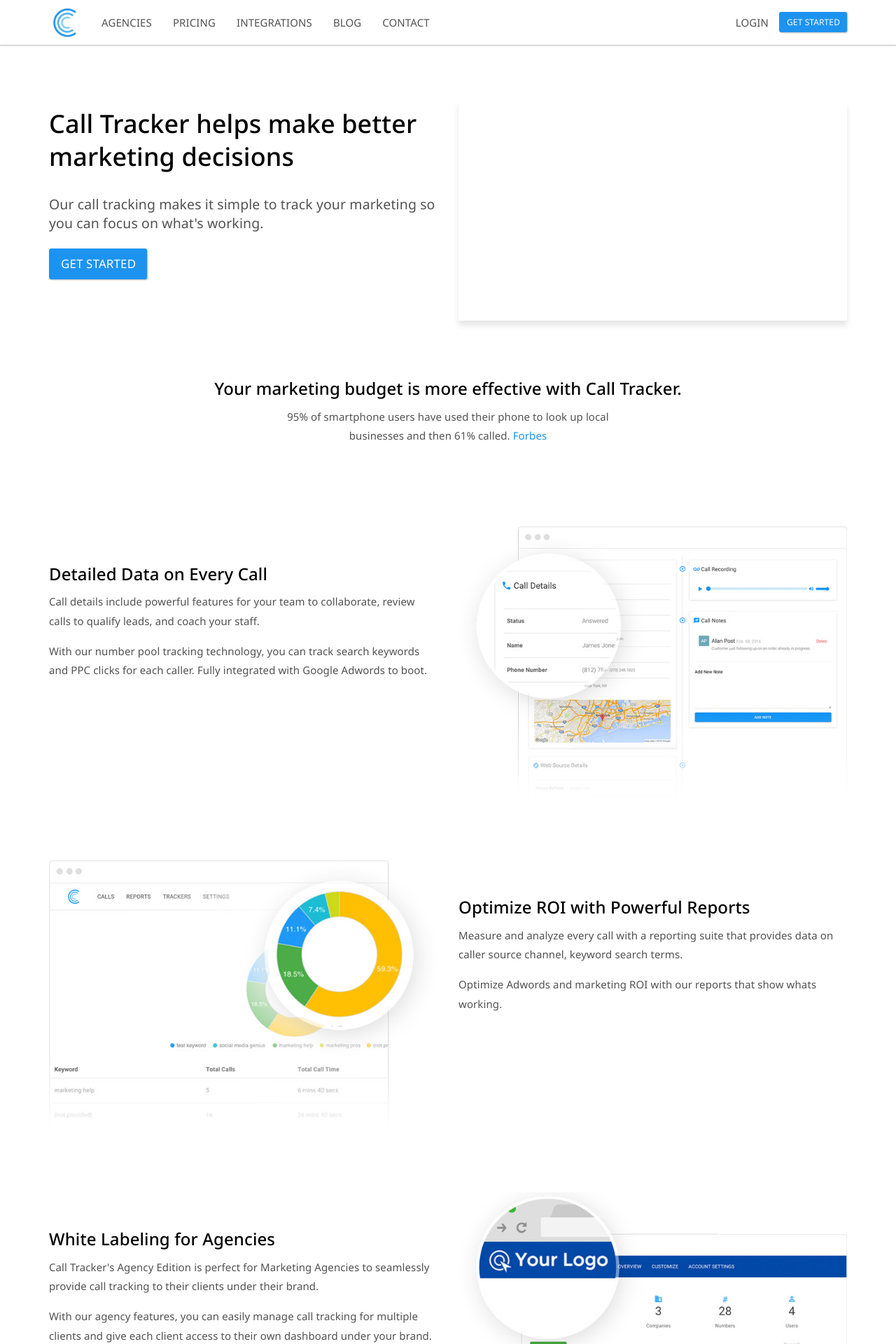
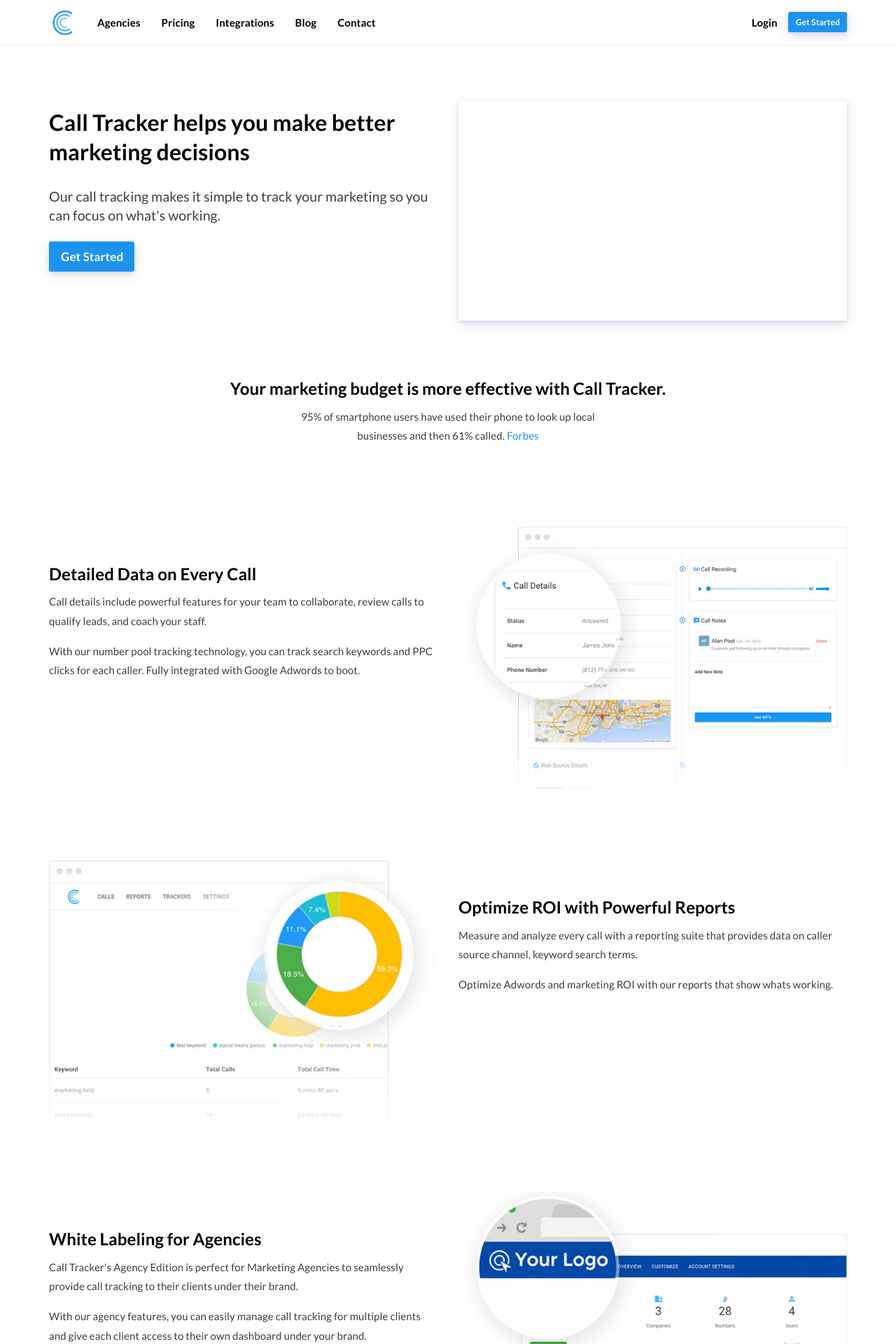
Before and after one commit to sumonst21/calltrackerio-site, a Jekyll site: the page built from index.html, in a window 1280 px wide. Shown: the top 1920 px of the page at 70% size. Built offline with Jekyll 4.4.1, drawn with Linux system fonts in a browser that asks for light colours; a script that is not in the unit is left out.

Commit message:
style updates

```diff
--- a/css/_bootswatch.scss
+++ b/css/_bootswatch.scss
@@ -2,7 +2,7 @@
 // Bootswatch
 // -----------------------------------------------------
 
-@import url(https://fonts.googleapis.com/css?family=Noto+Sans:400,500,700,400italic,700italic&subset=greek,latin);
+@import url('https://fonts.googleapis.com/css?family=Lato:400,400i,700,900');
 
 // Navbar =====================================================================
 
--- a/css/bootstrap/_variables.scss
+++ b/css/bootstrap/_variables.scss
@@ -10,7 +10,7 @@
 $gray-base:              #000;
 $gray-darker:            lighten($gray-base, 13.5%); // #222
 $gray-dark:              #212121;
-$gray:                   #525252;
+$gray:                   #3d3d3d;
 $gray-light:             #bbb;
 $gray-lighter:           lighten($gray-base, 93.5%); // #eee
 
@@ -42,7 +42,7 @@
 //
 //## Font, line-height, and color for body text, headings, and more.
 
-$font-family-sans-serif:  "Roboto", "Helvetica Neue", Helvetica, Arial, sans-serif;
+$font-family-sans-serif:  'Lato', Helvetica, Arial, sans-serif;
 $font-family-serif:       Georgia, "Times New Roman", Times, serif;
 //** Default monospace fonts for `<code>`, `<kbd>`, and `<pre>`.
 $font-family-monospace:   Menlo, Monaco, Consolas, "Courier New", monospace;
@@ -68,7 +68,7 @@
 $headings-font-family:    inherit;
 $headings-font-weight:    400;
 $headings-line-height:    1.1;
-$headings-color:          #444;
+$headings-color:          #000;
 
 
 //== Iconography
--- a/css/integrations-styles.scss
+++ b/css/integrations-styles.scss
@@ -45,7 +45,7 @@
 .integration-listing-item-header {
     margin: 15px 10px 0;
     font-size: 16px;
-    color: #666;
+    color: $headings-color;
 }
 
 .integration-listing-item-excerpt {
@@ -55,7 +55,7 @@
   margin-top: 5px;
   overflow: hidden;
   font-size: 13px;
-  color: #666;
+  color: $text-color;
 }
 
 .integration-details-title {
--- a/css/style.scss
+++ b/css/style.scss
@@ -14,7 +14,7 @@
 // add more css stuff here
 body {
   font-size: 15px;
-  font-family: 'Noto Sans', sans-serif;
+  font-family: 'Lato', sans-serif;
 }
 
 body article.post {
@@ -26,16 +26,17 @@
 h1, h2, h3, h4, h5, h6 {
     color: #000;
     line-height: 1.3;
-    font-weight: 500;
+    font-weight: 700;
 }
 .wistia_embed {
-	box-shadow: 0 7px 8px rgba(0,0,0,.1);
+	box-shadow: 0 2px 4px 0 rgba(136, 144, 195, 0.2), 0 5px 15px 0 rgba(37, 44, 97, 0.15);
 }
 .w-80 {
   width: 80px;
 }
 .heading-hero {
-  font-size: 36px;
+  font-size: 32px;
+  font-weight: 700;
 }
 .post-preview a:hover {
   text-decoration: none;
@@ -132,6 +133,11 @@
 /* -----------------------------------------------
  * Button Styles
  * --------------------------------------------- */
+.btn {
+    text-transform: none;
+    font-weight: 700;
+    box-shadow: 0 2px 4px 0 rgba(136, 144, 195, 0.2), 0 5px 15px 0 rgba(37, 44, 97, 0.15);
+}
 .btn-default {
   color: $brand-primary !important;
 }
@@ -158,6 +164,7 @@
 .navbar {
   margin-bottom: 0px;
   border-radius: 0px;
+  box-shadow: 0 1px 2px 0 rgba(136, 144, 195, 0.2);
 }
 
 .navbar-default .navbar-nav > .active > a, .navbar-default .navbar-nav > .active > a:hover, .navbar-default .navbar-nav > .active > a:focus {
@@ -174,8 +181,8 @@
 }
 
 .navbar-nav > li > a {
-  text-transform: uppercase;
-  color: $text-color;
+  color: $headings-color;
+  font-weight: 700;
 }
 
 .navbar-brand {
@@ -199,7 +206,8 @@
 }
 
 .navbar-brand > img {
-    height: 45px;
+    height: 39px;
+    margin-top: 3px;
 }
 .navbar-brand > p > span {
   color: $brand-primary;
--- a/index.html
+++ b/index.html
@@ -16,7 +16,7 @@
 	<div class="container">
 		<div class="row p-b-10 m-t-40">
 			<div class="col-md-6 m-t-20">
-				<h1 class="heading-hero m-t-30">{{ site.name }} helps make better marketing decisions</h1>
+				<h1 class="heading-hero m-t-30">{{ site.name }} helps you make better marketing decisions</h1>
 				<p class="lead m-t-30">Our call tracking makes it simple to track your marketing so you can focus on what's working.</p>
                 <a href="https://app.calltracker.io/signup/" class="btn btn-lg btn-primary">Get Started</a>
             </div>
@@ -77,7 +77,7 @@
 				<h4>White Labeling for Agencies</h4>
 				<p class="">Call Tracker's Agency Edition is perfect for Marketing Agencies to seamlessly provide call tracking to their clients under their brand.</p>
 				<p class="">With our agency features, you can easily manage call tracking for multiple clients and give each client access to their own dashboard under your brand.</p>
-				<p><a href="/agencies/" class="btn btn-sm btn-inverse">Read More</a></p>
+				<p><a href="/agencies/" class="btn btn-primary">Read More</a></p>
 			</div>
 			<div class="col-md-6">
 				<img class="img-responsive" src="images/skin/img_whitelabel-min.jpg" alt="{{ site.name }} agency white label branding">
```
